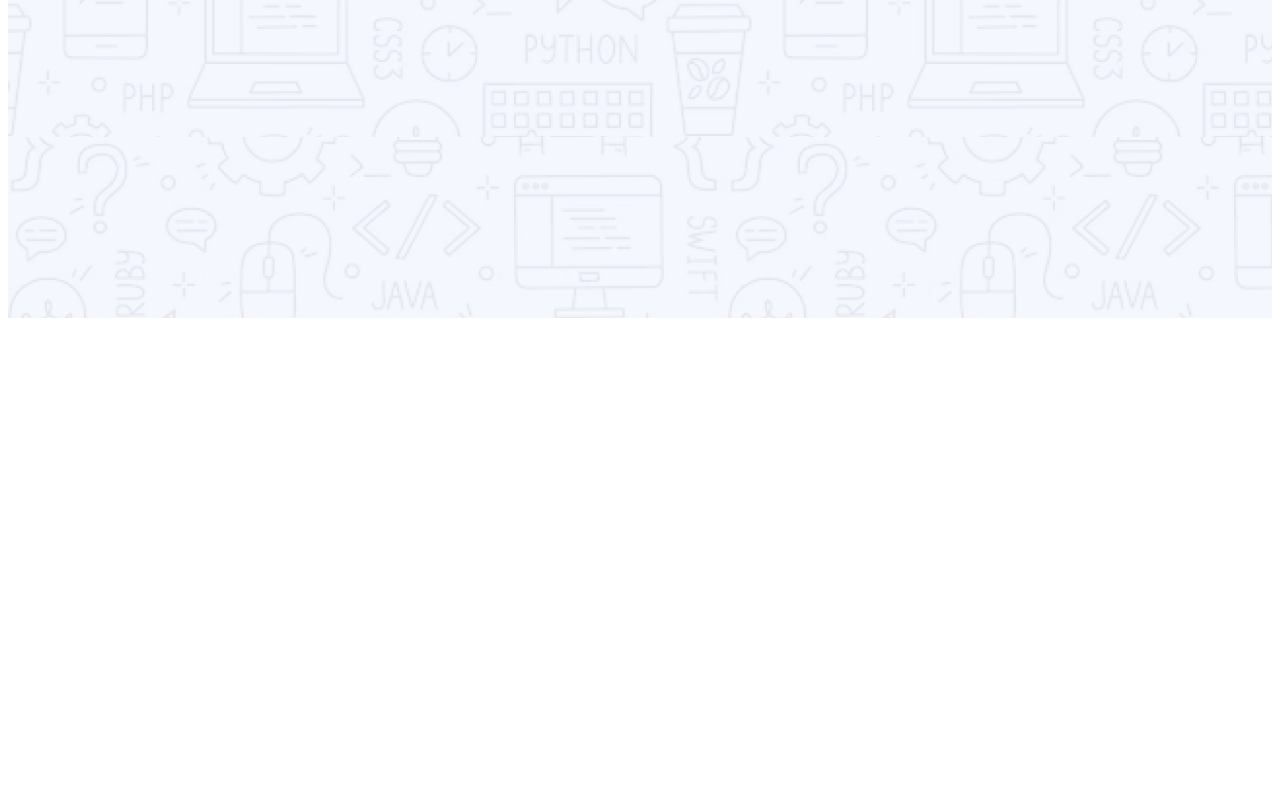
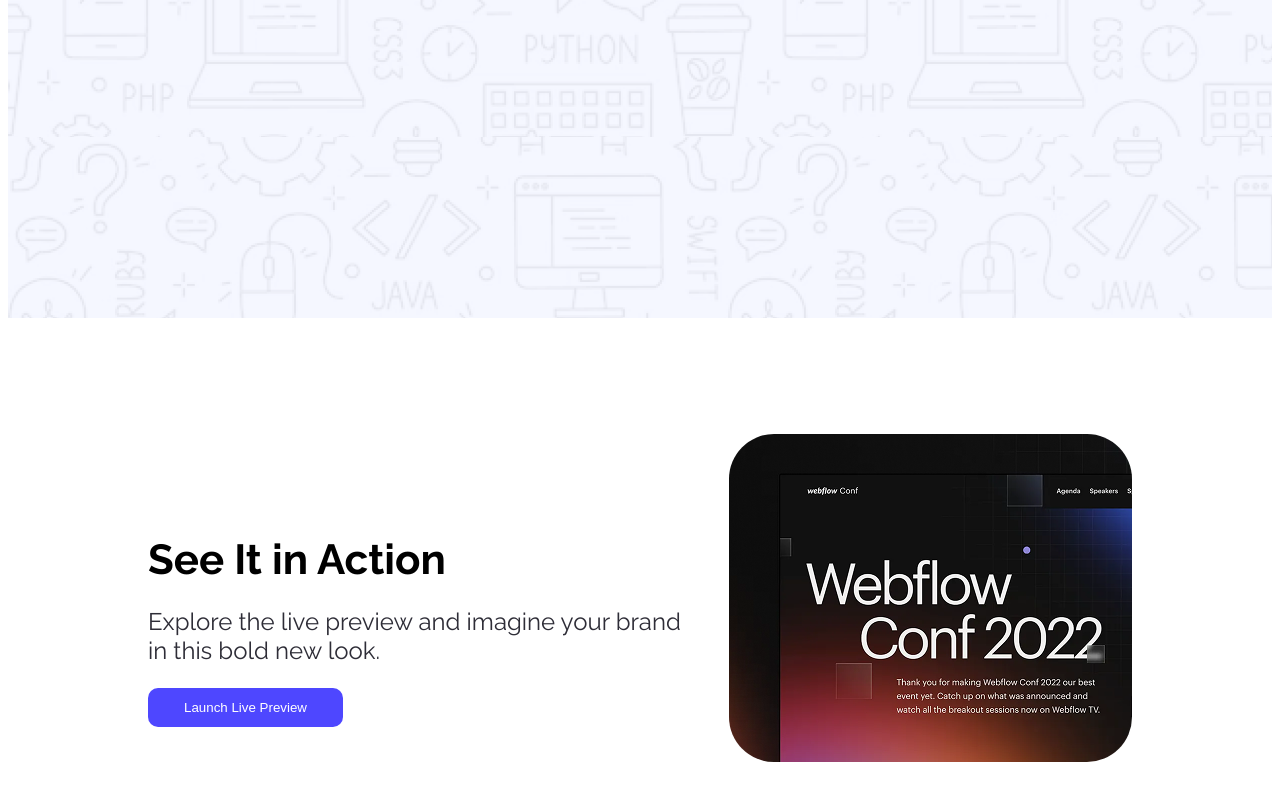
Before and after one commit to Meher-2003/novaflow, a plain HTML site: page index.html in a window 1280 px wide. Shown: the part 523-1323 px from the top of the page. Before the commit the page ends 849 px from the top, so only its background shows below. Drawn offline with Linux system fonts and the light colour scheme.

Commit message:
added action section

```diff
--- a/index.html
+++ b/index.html
@@ -9,7 +9,7 @@
 
     <link rel="stylesheet" href="styles/novaflow.css">
 </head>
-<body class="open-sans-normal">
+    <body class="open-sans-normal">
     <header class="header">
         <nav>
             <ul>
@@ -25,6 +25,16 @@
     </header>
 
     <main>
+        <div class="action">
+            <div class="action-content">
+                <div class="action-title">See It in Action</div>
+                <div class="action-subtitle">Explore the live preview and imagine your brand in this bold new look.</div>
+                <div class="action-button"><button class="btn-primary">Launch Live Preview</button></div>
+            </div>
+            <div class="action-content">
+                <img  class="img" src="B12A01-landing-launchpad/Assets/wc-mini.png" alt="">
+            </div>
+        </div>
 
     </main>
 
--- a/styles/novaflow.css
+++ b/styles/novaflow.css
@@ -46,3 +46,27 @@ nav .title{
     border-radius: 10px;
     padding: 12px 36px;
 }
+/* action styles */
+.action{
+    display: flex;
+    margin: 116px 140px;
+    justify-content: space-between;
+    align-items: center;
+    gap: 47px;
+}
+.action-title{
+    font-size: 42px;
+    font-weight: bold;
+    padding: 62px 220px 23px 0px;
+}
+.action-subtitle{
+    font-size: 24px;
+    color: #2e2d37;
+}
+.action-button{
+    margin-top: 23px;
+}
+.img{
+    border-radius: 45px;
+}
+/* productive section styles */
```
